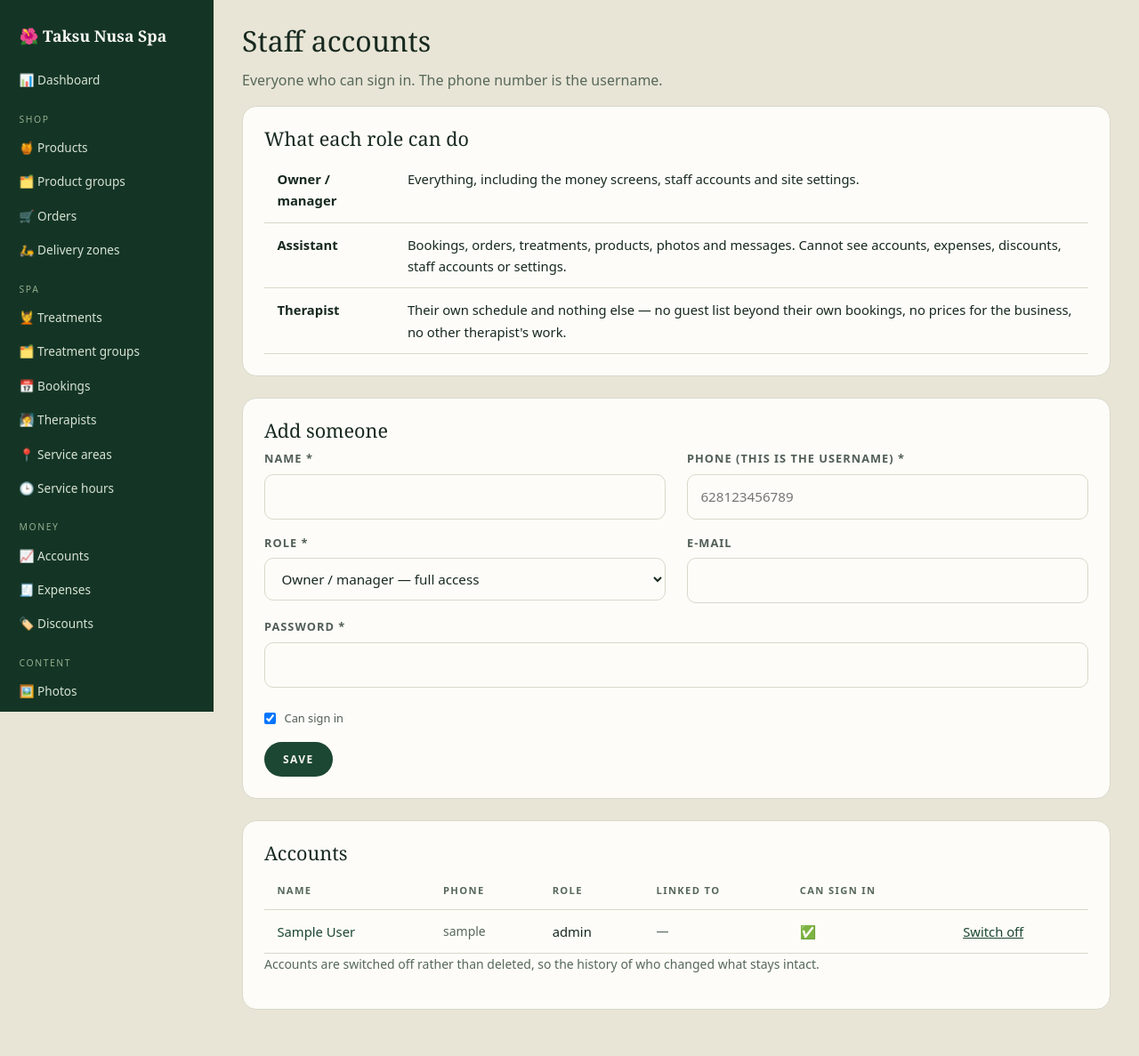
After one commit to sabuj14eu/taksunuspa, a Flask app: page /admin/users in a window 1280 px wide. The commit adds this page. Shown: the whole page at 89% size. Run offline with Flask 3, Linux system fonts and the light colour scheme; the visitor is signed in with stand-in values (Sample User, id 1); data comes from the database, SQL or seed files in the repository; data that the repository does not hold is empty; some libraries are stand-ins or nearby versions.

Commit message:
Free automatic alerts via Telegram, and staff logins
Two answers to "is there a free way, and can I add staff?".

Telegram is genuinely free and unlimited, so it is now a first-class channel
rather than an afterthought. Therapists get a chat id, and connecting one
needs no technical step: they send the spa's bot any message and appear on the
alerts screen to be linked with a click, which also fires a test message so
the owner can see it worked. Assigning a booking tries WhatsApp first and
falls back to Telegram, so a paid gateway that is down does not stop the free
channel delivering.

Staff accounts, with three roles:

- Owner sees everything.
- Assistant runs the day to day — bookings, orders, the menu, photos — and is
  kept out of the money screens, staff accounts and site settings.
- Therapist sees one page: their own upcoming work with the address and their
  fee, plus what they have earned and not yet been paid. They cannot see other
  therapists' bookings or anything about the business.

The rules are enforced on every request rather than by hiding links, so a
guessed URL is refused too, and a therapist is redirected to their schedule
instead of shown an error — they have no reason to know the rest exists. The
last owner account cannot be demoted or switched off, and accounts are
disabled rather than deleted so the audit trail survives.

Verified: each role against every restricted screen, by GET and by POST; that
a therapist sees only their own bookings; that a disabled account cannot sign
in; and the whole Telegram path from listing bot contacts to a linked
therapist being messaged with no WhatsApp account configured at all.

Co-Authored-By: Claude Opus 5 <noreply@anthropic.com>
Claude-Session: https://claude.ai/code/session_01XDQ82ok4DE9RyJwvXVuQyL

```diff
--- a/app/blueprints/admin/routes.py
+++ b/app/blueprints/admin/routes.py
@@ -27,7 +27,7 @@ from ...models.site import (ContactMessage, FaqItem, MenuItem, Page,
 from ...models.spa import (BOOKING_STATUSES, Booking, Highlight, HolidayHour,
                            OpeningHour, ServiceArea, Therapist, Treatment,
                            TreatmentCategory, TreatmentOption)
-from ...models.user import User
+from ...models.user import ROLE_LABELS, ROLES, User
 from ...money import to_int
 from ...services import (accounts_service, booking_service, media_service,
                          notify_service, seo_service, shop_service)
@@ -62,17 +62,55 @@ SETTING_KEYS = [
 ]
 
 
+# Screens only the owner should see: money, staff accounts, site settings.
+OWNER_ONLY = {
+    "accounts", "accounts_pay", "expenses", "expense_delete",
+    "discounts", "discount_delete", "delivery",
+    "users", "user_delete", "settings", "messages_sent", "telegram_link",
+}
+# A therapist login reaches nothing but their own schedule.
+THERAPIST_ALLOWED = {"my_schedule", "account"}
+
+
+def _allowed(endpoint: str, user) -> bool:
+    name = (endpoint or "").split(".")[-1]
+    if user.role == "admin":
+        return True
+    if user.role == "therapist":
+        return name in THERAPIST_ALLOWED
+    if user.role == "assistant":
+        return name not in OWNER_ONLY
+    return False
+
+
 def admin_required(fn):
     @wraps(fn)
     @login_required
     def wrapper(*a, **kw):
-        if current_user.role not in ("admin", "staff"):
+        if not _allowed(request.endpoint, current_user):
+            # A therapist landing on /admin should get their schedule, not a
+            # wall — they have no reason to know the rest exists.
+            if current_user.role == "therapist":
+                return redirect(url_for("admin.my_schedule"))
             abort(403)
         return fn(*a, **kw)
     return wrapper
 
 
 bp.before_request(admin_required(lambda: None))
+
+
+@bp.app_context_processor
+def _admin_nav():
+    """Lets the sidebar hide what the signed-in person cannot open."""
+    def can(endpoint):
+        try:
+            if not current_user.is_authenticated:
+                return False
+        except Exception:
+            return False
+        return _allowed(endpoint, current_user)
+    return {"can": can}
 
 
 def _log(action, entity, detail=""):
@@ -696,10 +734,17 @@ def booking_notify(bid):
 @bp.route("/messages-sent")
 def messages_sent():
     """Proof of what actually went out — the answer to “did they get it?”."""
+    contacts, tg_error = ([], None)
+    if notify_service.telegram_configured():
+        contacts, tg_error = notify_service.telegram_contacts()
     return render_template(
         "admin/messages_sent.html", active="messages_sent",
         wa_ready=notify_service.wa_configured(),
         provider=os.getenv("WA_PROVIDER", "none"),
+        tg_ready=notify_service.telegram_configured(),
+        contacts=contacts, tg_error=tg_error,
+        therapists=(Therapist.query.filter_by(is_active=True)
+                    .order_by(Therapist.sort_order, Therapist.id).all()),
         rows=(MessageLog.query.order_by(MessageLog.created_at.desc())
               .limit(100).all()),
         failures=MessageLog.query.filter_by(ok=False).count())
@@ -1214,5 +1259,133 @@ def account():
             db.session.commit()
             flash("Password changed")
         return redirect(url_for("admin.account"))
-    return render_template("admin/account.html", active="account",
-                           users=User.query.order_by(User.id).all())
+    return render_template("admin/account.html", active="account")
+
+
+# ---------------------------------------------------------------- users
+
+@bp.route("/users", methods=["GET", "POST"])
+def users():
+    if request.method == "POST":
+        f = request.form
+        uid = _i(f, "id")
+        u = _get_or_404(User, uid) if uid else None
+        phone = _s(f, "phone")
+        role = _s(f, "role") if _s(f, "role") in ROLES else "assistant"
+        password = f.get("password", "")
+
+        if not uid:
+            if not phone:
+                flash("A phone number is needed — it is the username.")
+                return redirect(url_for("admin.users"))
+            if User.query.filter_by(phone=phone).first():
+                flash(f"{phone} already has an account.")
+                return redirect(url_for("admin.users"))
+            if len(password) < 8:
+                flash("Set a password of at least 8 characters.")
+                return redirect(url_for("admin.users"))
+            u = User(phone=phone, name=_s(f, "name") or "Staff", role=role)
+            u.set_password(password)
+            db.session.add(u)
+        else:
+            # Never let the last owner lock everyone out of the money screens.
+            if u.role == "admin" and role != "admin" and \
+                    User.query.filter_by(role="admin",
+                                         is_active_flag=True).count() <= 1:
+                flash("This is the only owner account — keep at least one.")
+                return redirect(url_for("admin.users"))
+            u.name = _s(f, "name") or u.name
+            if phone and phone != u.phone:
+                if User.query.filter_by(phone=phone).first():
+                    flash(f"{phone} is already taken.")
+                    return redirect(url_for("admin.users"))
+                u.phone = phone
+            u.role = role
+            if password:
+                if len(password) < 8:
+                    flash("Password must be at least 8 characters.")
+                    return redirect(url_for("admin.users", edit=u.id))
+                u.set_password(password)
+                flash(f"New password set for {u.name}.")
+
+        u.email = _s(f, "email") or None
+        u.therapist_id = _i(f, "therapist_id") or None
+        if u.role != "therapist":
+            u.therapist_id = None
+        u.is_active_flag = _b(f, "is_active")
+        _log("save", "user", f"{u.name} ({u.role})")
+        db.session.commit()
+        flash(f"Saved: {u.name}")
+        return redirect(url_for("admin.users"))
+
+    edit_id = request.args.get("edit", type=int)
+    return render_template(
+        "admin/users.html", active="users", roles=ROLES,
+        role_labels=ROLE_LABELS,
+        rows=User.query.order_by(User.role, User.id).all(),
+        edit=db.session.get(User, edit_id) if edit_id else None,
+        therapists=(Therapist.query.filter_by(is_active=True)
+                    .order_by(Therapist.sort_order, Therapist.id).all()))
+
+
+@bp.route("/users/<int:uid>/delete", methods=["POST"])
+def user_delete(uid):
+    u = _get_or_404(User, uid)
+    if u.id == current_user.id:
+        flash("You cannot switch off your own account.")
+    elif u.role == "admin" and User.query.filter_by(
+            role="admin", is_active_flag=True).count() <= 1:
+        flash("This is the only owner account — keep at least one.")
+    else:
+        u.is_active_flag = not u.is_active_flag
+        _log("toggle", "user", f"{u.name} active={u.is_active_flag}")
+        db.session.commit()
+        flash(f"{u.name} {'enabled' if u.is_active_flag else 'switched off'}")
+    return redirect(url_for("admin.users"))
+
+
+# ---------------------------------------------------------------- therapist
+
+@bp.route("/my-schedule")
+def my_schedule():
+    """What a therapist sees when they sign in: their own work, nothing else."""
+    th = current_user.therapist
+    if not th:
+        return render_template("admin/my_schedule.html", active="my_schedule",
+                               th=None, upcoming=[], past=[], owed=0)
+    now = datetime.now()
+    upcoming = (Booking.query.filter(Booking.therapist_id == th.id,
+                                     Booking.status.in_(["requested", "confirmed"]),
+                                     Booking.starts_at >= now)
+                .order_by(Booking.starts_at).limit(50).all())
+    past = (Booking.query.filter(Booking.therapist_id == th.id,
+                                 Booking.starts_at < now)
+            .order_by(Booking.starts_at.desc()).limit(20).all())
+    unpaid = [b for b in Booking.query.filter(
+        Booking.therapist_id == th.id, Booking.payout_id.is_(None),
+        Booking.status.in_(["confirmed", "completed"]),
+        Booking.ends_at <= now).all()]
+    return render_template("admin/my_schedule.html", active="my_schedule",
+                           th=th, upcoming=upcoming, past=past,
+                           owed=sum(b.fee_due for b in unpaid),
+                           owed_count=len(unpaid))
+
+
+# ---------------------------------------------------------------- telegram
+
+@bp.route("/telegram-link", methods=["POST"])
+def telegram_link():
+    """Attach a Telegram chat to a therapist, so the bot can message them."""
+    th = _get_or_404(Therapist, _i(request.form, "therapist_id"))
+    chat_id = _s(request.form, "chat_id")
+    th.telegram_chat_id = chat_id or None
+    db.session.commit()
+    if chat_id:
+        ok, detail = notify_service.send_telegram(
+            chat_id, f"✅ Connected. {th.name}, you will get your bookings here.",
+            purpose="telegram_link", name=th.name)
+        flash(f"{th.name} connected — test message sent." if ok
+              else f"Saved, but the test message failed: {detail}")
+    else:
+        flash(f"{th.name} disconnected from Telegram.")
+    return redirect(url_for("admin.messages_sent"))
--- a/app/models/spa.py
+++ b/app/models/spa.py
@@ -121,6 +121,9 @@ class Therapist(db.Model):
     name = db.Column(db.String(80), nullable=False)
     # WhatsApp number in international form, digits only (628123456789).
     phone = db.Column(db.String(30))
+    # Telegram is the free channel: with a chat id here, the spa's bot can
+    # message this therapist automatically at no cost.
+    telegram_chat_id = db.Column(db.String(30))
     role_en = db.Column(db.String(80), default="Therapist")
     role_idn = db.Column(db.String(80))
     languages = db.Column(db.String(120), default="English, Indonesian")
--- a/app/templates/admin/layout.html
+++ b/app/templates/admin/layout.html
@@ -14,13 +14,21 @@
 
 <aside class="admin-side">
   <div class="admin-brand">🌺 Taksu Nusa Spa</div>
+
+  {% if can('admin.my_schedule') and current_user.role == 'therapist' %}
+    <a href="/admin/my-schedule" class="{{ 'on' if active=='my_schedule' }}">📅 My schedule</a>
+    <a href="/admin/account" class="{{ 'on' if active=='account' }}">🔐 My account</a>
+    <a href="/" target="_blank">🌐 View website</a>
+    <a href="/logout">↩ Sign out</a>
+  {% else %}
     <a href="/admin/" class="{{ 'on' if active=='dash' }}">📊 Dashboard</a>
 
     <div class="side-group">Shop</div>
     <a href="/admin/products" class="{{ 'on' if active=='products' }}">🍯 Products</a>
     <a href="/admin/product-groups" class="{{ 'on' if active=='groups' }}">🗂️ Product groups</a>
     <a href="/admin/orders" class="{{ 'on' if active=='orders' }}">🛒 Orders</a>
-  <a href="/admin/delivery" class="{{ 'on' if active=='delivery' }}">🛵 Delivery zones</a>
+    {% if can('admin.delivery') %}
+    <a href="/admin/delivery" class="{{ 'on' if active=='delivery' }}">🛵 Delivery zones</a>{% endif %}
 
     <div class="side-group">Spa</div>
     <a href="/admin/treatments" class="{{ 'on' if active=='treatments' }}">💆 Treatments</a>
@@ -30,10 +38,12 @@
     <a href="/admin/areas" class="{{ 'on' if active=='areas' }}">📍 Service areas</a>
     <a href="/admin/schedule" class="{{ 'on' if active=='schedule' }}">🕒 Service hours</a>
 
+    {% if can('admin.accounts') %}
     <div class="side-group">Money</div>
     <a href="/admin/accounts" class="{{ 'on' if active=='accounts' }}">📈 Accounts</a>
     <a href="/admin/expenses" class="{{ 'on' if active=='expenses' }}">🧾 Expenses</a>
     <a href="/admin/discounts" class="{{ 'on' if active=='discounts' }}">🏷️ Discounts</a>
+    {% endif %}
 
     <div class="side-group">Content</div>
     <a href="/admin/media" class="{{ 'on' if active=='media' }}">🖼️ Photos</a>
@@ -43,13 +53,18 @@
     <a href="/admin/faq" class="{{ 'on' if active=='faq' }}">❓ FAQ</a>
     <a href="/admin/reviews" class="{{ 'on' if active=='reviews' }}">⭐ Reviews</a>
     <a href="/admin/messages" class="{{ 'on' if active=='messages' }}">📩 Messages</a>
-  <a href="/admin/messages-sent" class="{{ 'on' if active=='messages_sent' }}">📤 Messages sent</a>
 
     <div class="side-group">System</div>
-  <a href="/admin/settings" class="{{ 'on' if active=='settings' }}">⚙️ Site settings</a>
+    {% if can('admin.messages_sent') %}
+    <a href="/admin/messages-sent" class="{{ 'on' if active=='messages_sent' }}">📤 Alerts &amp; Telegram</a>{% endif %}
+    {% if can('admin.users') %}
+    <a href="/admin/users" class="{{ 'on' if active=='users' }}">👥 Staff accounts</a>{% endif %}
+    {% if can('admin.settings') %}
+    <a href="/admin/settings" class="{{ 'on' if active=='settings' }}">⚙️ Site settings</a>{% endif %}
     <a href="/admin/account" class="{{ 'on' if active=='account' }}">🔐 My account</a>
     <a href="/" target="_blank">🌐 View website</a>
     <a href="/logout">↩ Sign out</a>
+  {% endif %}
 </aside>
 
 <div class="admin-content">
--- /dev/null
+++ b/app/templates/admin/users.html
@@ -0,0 +1,93 @@
+{% extends "admin/layout.html" %}
+{% block content %}
+<h1>Staff accounts</h1>
+<p class="muted">Everyone who can sign in. The phone number is the username.</p>
+
+<div class="panel">
+  <h2>What each role can do</h2>
+  <table class="table">
+    <tbody>
+      <tr><td><strong>Owner / manager</strong></td>
+        <td>Everything, including the money screens, staff accounts and site settings.</td></tr>
+      <tr><td><strong>Assistant</strong></td>
+        <td>Bookings, orders, treatments, products, photos and messages.
+          Cannot see accounts, expenses, discounts, staff accounts or settings.</td></tr>
+      <tr><td><strong>Therapist</strong></td>
+        <td>Their own schedule and nothing else — no guest list beyond their
+          own bookings, no prices for the business, no other therapist's work.</td></tr>
+    </tbody>
+  </table>
+</div>
+
+<div class="panel">
+  <h2>{{ 'Edit account' if edit else 'Add someone' }}</h2>
+  <form method="post" class="gridform">
+    {% if edit %}<input type="hidden" name="id" value="{{ edit.id }}">{% endif %}
+    <label>Name *<input type="text" name="name" required maxlength="80" value="{{ edit.name if edit }}"></label>
+    <label>Phone (this is the username) *
+      <input type="text" name="phone" required maxlength="20"
+             value="{{ edit.phone if edit }}" placeholder="628123456789"></label>
+
+    <label>Role *
+      <select name="role" onchange="document.getElementById('link-therapist').style.display = this.value === 'therapist' ? '' : 'none'">
+        {% for r in roles %}
+          <option value="{{ r }}" {{ 'selected' if edit and edit.role == r }}>{{ role_labels[r] }}</option>
+        {% endfor %}
+      </select>
+    </label>
+    <label>E-mail<input type="email" name="email" maxlength="120" value="{{ edit.email or '' if edit }}"></label>
+
+    <label class="wide" id="link-therapist"
+           style="{{ '' if edit and edit.role == 'therapist' else 'display:none' }}">
+      Which therapist is this?
+      <select name="therapist_id">
+        <option value="">— choose —</option>
+        {% for th in therapists %}
+          <option value="{{ th.id }}" {{ 'selected' if edit and edit.therapist_id == th.id }}>{{ th.name }}</option>
+        {% endfor %}
+      </select>
+    </label>
+
+    <label class="wide">
+      {{ 'New password (leave blank to keep the current one)' if edit else 'Password *' }}
+      <input type="password" name="password" minlength="8"
+             {{ '' if edit else 'required' }} autocomplete="new-password">
+    </label>
+
+    <label class="check"><input type="checkbox" name="is_active"
+      {{ 'checked' if not edit or edit.is_active_flag }}> Can sign in</label>
+
+    <div class="wide">
+      <button class="btn btn-primary btn-sm" type="submit">Save</button>
+      {% if edit %}<a class="btn btn-outline btn-sm" href="/admin/users">Cancel</a>{% endif %}
+    </div>
+  </form>
+</div>
+
+<div class="panel">
+  <h2>Accounts</h2>
+  <table class="table">
+    <thead><tr><th>Name</th><th>Phone</th><th>Role</th><th>Linked to</th>
+      <th>Can sign in</th><th></th></tr></thead>
+    <tbody>
+    {% for u in rows %}
+      <tr>
+        <td><a href="/admin/users?edit={{ u.id }}">{{ u.name }}</a></td>
+        <td class="muted small">{{ u.phone }}</td>
+        <td>{{ u.role }}</td>
+        <td class="muted small">{{ u.therapist.name if u.therapist else '—' }}</td>
+        <td>{{ '✅' if u.is_active_flag else '—' }}</td>
+        <td class="right">
+          <form method="post" action="/admin/users/{{ u.id }}/delete">
+            <button class="link-btn" type="submit">
+              {{ 'Switch off' if u.is_active_flag else 'Enable' }}</button>
+          </form>
+        </td>
+      </tr>
+    {% endfor %}
+    </tbody>
+  </table>
+  <p class="muted small">Accounts are switched off rather than deleted, so the
+    history of who changed what stays intact.</p>
+</div>
+{% endblock %}
```
Also changed, not shown: app/models/user.py (+27 -1 lines), app/services/notify_service.py (+68 -9 lines), app/templates/admin/account.html (+6 -9 lines), app/templates/admin/messages_sent.html (+85 -5 lines), app/templates/admin/my_schedule.html (added, +69 -0 lines). Lines whose indentation alone changed are shown as unchanged.
